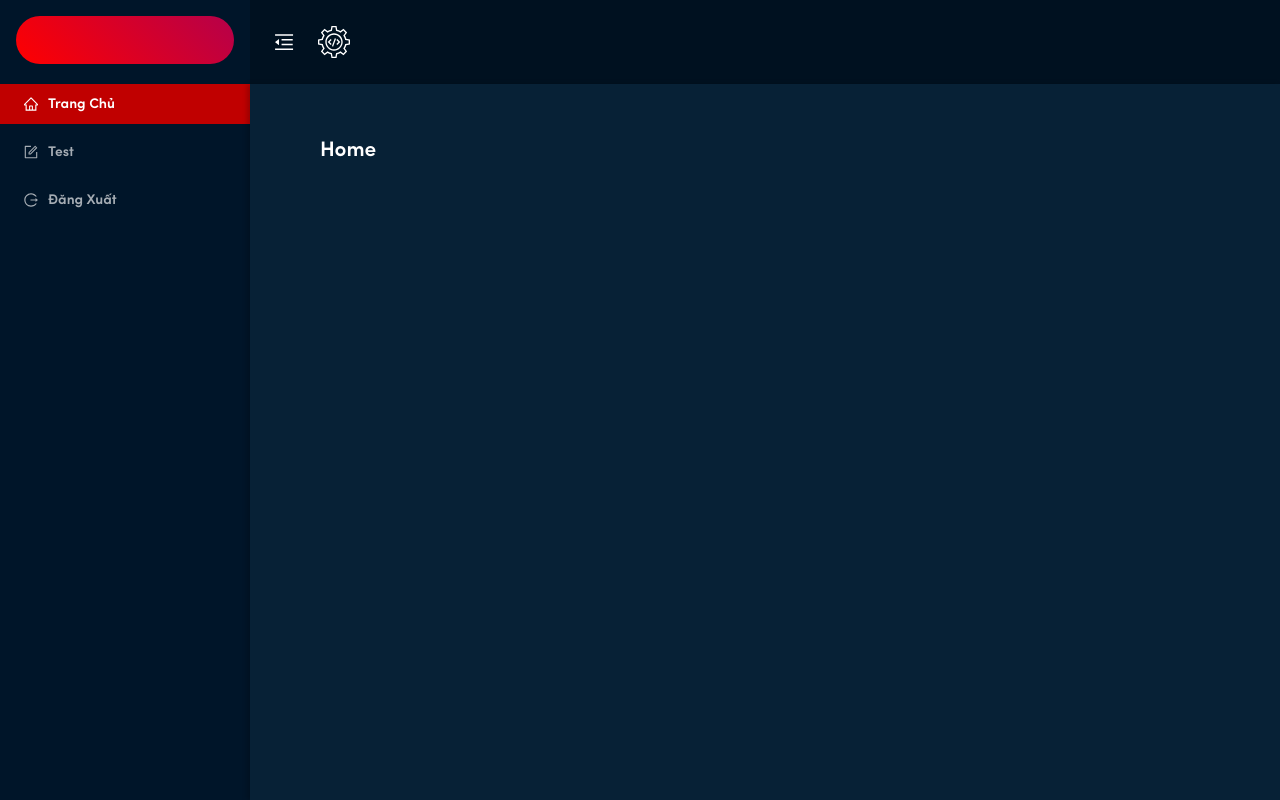
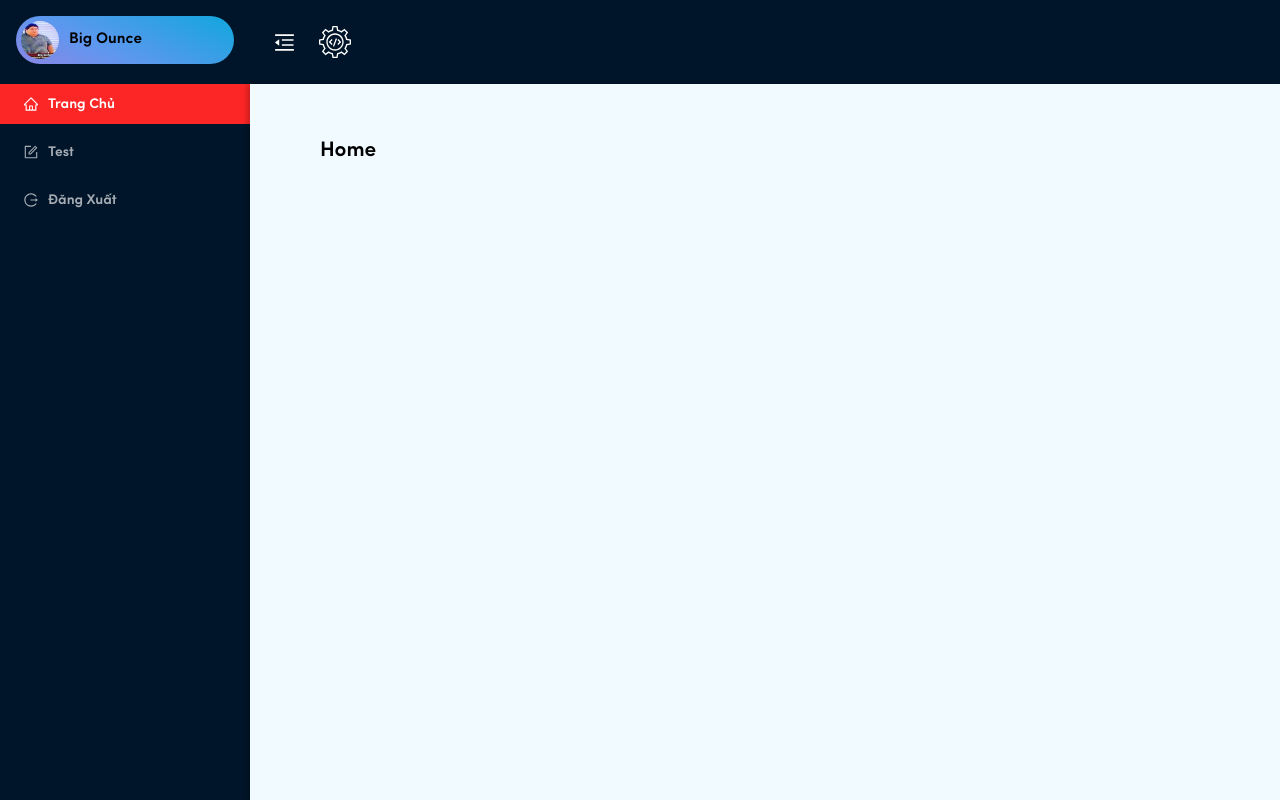
Before and after one commit to phongzzz98/DCipher, a React (Create React App) app: page / in a window 1280 px wide. Built offline with nearby package versions, Linux system fonts and the light colour scheme; sample sign-in values are in the browser's storage.

Commit message:
update avatar

```diff
--- a/src/App.css
+++ b/src/App.css
@@ -2,10 +2,10 @@
 .test-color{
   color: #e30000;
 }
-/* .App {
-  text-align: center;
+.App {
+  height: 100%;
 }
-
+/*
 .App-logo {
   height: 40vmin;
   pointer-events: none;
--- a/src/App.tsx
+++ b/src/App.tsx
@@ -13,7 +13,7 @@ import { Error } from './pages/Error/Error';
 function App() {
   const dark = {
     theme: {
-      primaryColor: '#c00000',
+      primaryColor: '#fc2626',
     }
   }
 
--- a/src/common/Header/HeaderStyle.css
+++ b/src/common/Header/HeaderStyle.css
@@ -1,6 +1,6 @@
 .header-app {
-    background-color: #001120;
-    font-size: 2.4em;
+    background-color: #001529;
+    font-size: 2.5em;
     color: white;
     display: flex;
     align-items: center;
--- a/src/common/Layout/MainLayout.tsx
+++ b/src/common/Layout/MainLayout.tsx
@@ -14,7 +14,7 @@ export const MainLayout = () => {
     return (
       <Layout className="main-layout">
         <Layout.Sider className='sider' width={250} trigger={null} collapsible={true} collapsed={isNavbarOpen}>
-          <Navbar />
+          <Navbar isNavbarOpen={isNavbarOpen} />
         </Layout.Sider>
         <Layout className="site-layout">
           <Header setIsNavbarOpen={setIsNavbarOpen} isNavbarOpen={isNavbarOpen} />
--- a/src/common/Layout/MainLayoutStyle.css
+++ b/src/common/Layout/MainLayoutStyle.css
@@ -4,12 +4,12 @@
 }
 
 .site-layout .site-layout-background {
-    background: #001b31f8;
+    background: #F0FAFF;
     z-index: 1;
     box-shadow: -3px 0 5px 0 rgba(0,0,0,0.2);
     font-size: 1.5em;
     padding: 50px 70px;
     min-height: 280px;
-    color: white;
+    color: black;
     overflow-y: scroll;
 }
--- a/src/common/Navbar/Navbar.tsx
+++ b/src/common/Navbar/Navbar.tsx
@@ -3,16 +3,20 @@ import {
     FormOutlined,
     LogoutOutlined,
 } from "@ant-design/icons";
-import { Menu } from 'antd'
+import { Avatar, Menu } from 'antd'
 import { Link, useLocation, useNavigate } from 'react-router-dom'
 import { removeAccessToken, removeUserInfo } from '../../utils/localStorage'
 import { useDispatch } from 'react-redux'
 import { logout } from '../../redux/reducers/AuthReducer'
 import './NavbarStyle.css'
 import { useEffect, useState } from "react";
+import bigOunce from '../../assets/images/BigOunce.png'
 
+interface NavbarProps {
+    isNavbarOpen: boolean;
+}
 
-export const Navbar = () => {
+export const Navbar = ({ isNavbarOpen }: NavbarProps) => {
     const dispatch = useDispatch();
     const navigate = useNavigate();
     const location = useLocation();
@@ -36,7 +40,10 @@ export const Navbar = () => {
 
     return (
         <div>
-            <div className="logo"></div>
+            <div className="avatar-container">
+                <Avatar className="avatar" src={bigOunce} />
+                {!isNavbarOpen ? <span className="user-name">Big Ounce</span> : null}
+            </div>
             <Menu
                 theme="dark"
                 mode="inline"
--- a/src/common/Navbar/NavbarStyle.css
+++ b/src/common/Navbar/NavbarStyle.css
@@ -1,7 +1,30 @@
-.logo {
+.avatar-container {
     height: 48px;
     margin: 16px;
-    background: linear-gradient(45deg, red, blue);
+    padding: 5px;
+    background: linear-gradient(25deg, #f53d3d, #f14799, #b875da, #5e97ef, #00aada);
     background-size: 400%;
-    border-radius: 2em
+    background-position: left;
+    border-radius: 2em;
+    animation: avatarContainerGradient 8s infinite alternate;
 }
+
+.avatar{
+    min-height: 38px;
+    min-width: 38px;
+}
+
+.user-name{
+    color: #000000;
+    margin-left: 10px;
+    font-size: 1.1em;
+}
+
+@keyframes avatarContainerGradient {
+    from {
+        background-position: left;
+    }
+    to {
+        background-position: right;
+    }
+}
--- a/src/index.css
+++ b/src/index.css
@@ -1,11 +1,11 @@
-body {
+html, body {
   margin: 0;
+  padding: 0;
   font-family: 'Tahoma', -apple-system, BlinkMacSystemFont, 'Segoe UI', 'Roboto', 'Oxygen',
     'Ubuntu', 'Cantarell', 'Fira Sans', 'Droid Sans', 'Helvetica Neue',
     sans-serif;
   -webkit-font-smoothing: antialiased;
   -moz-osx-font-smoothing: grayscale;
-  min-width: 1035px;
 }
 
 code {
```
Also changed, not shown: src/assets/images/BigOunce.png (added).
